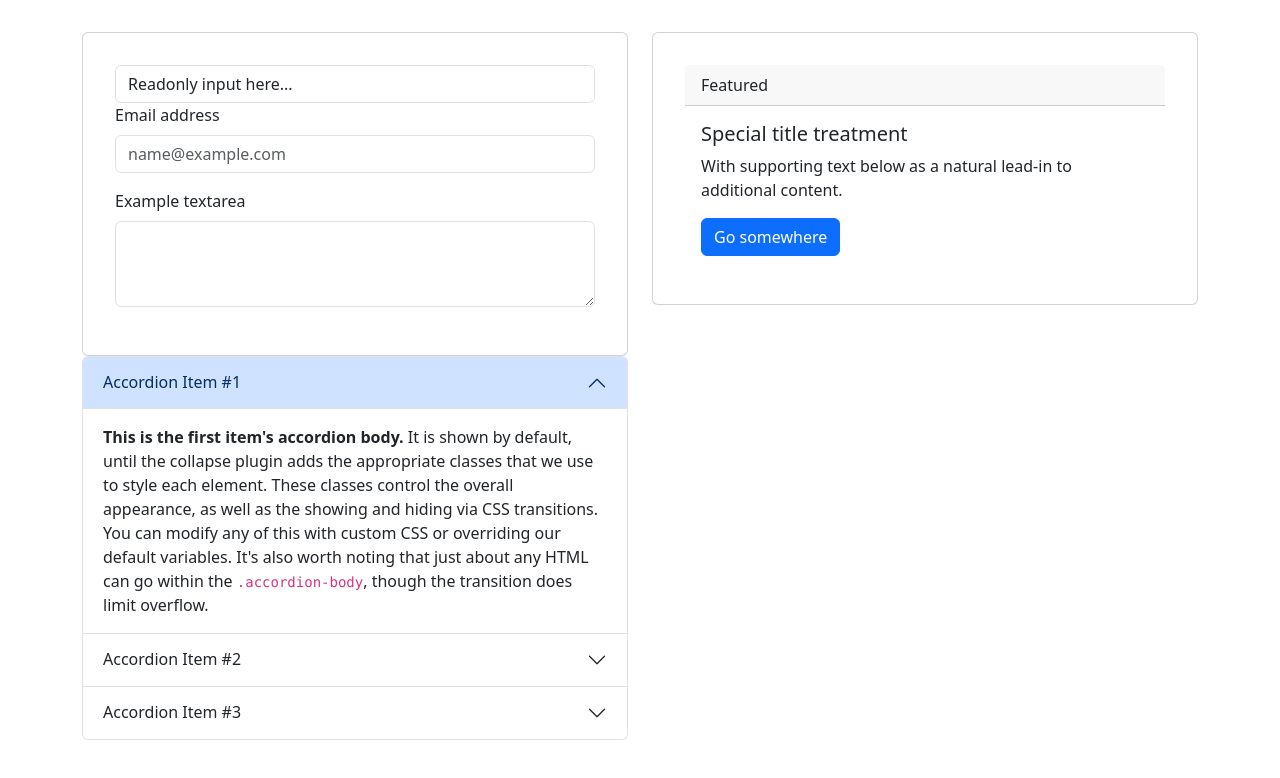
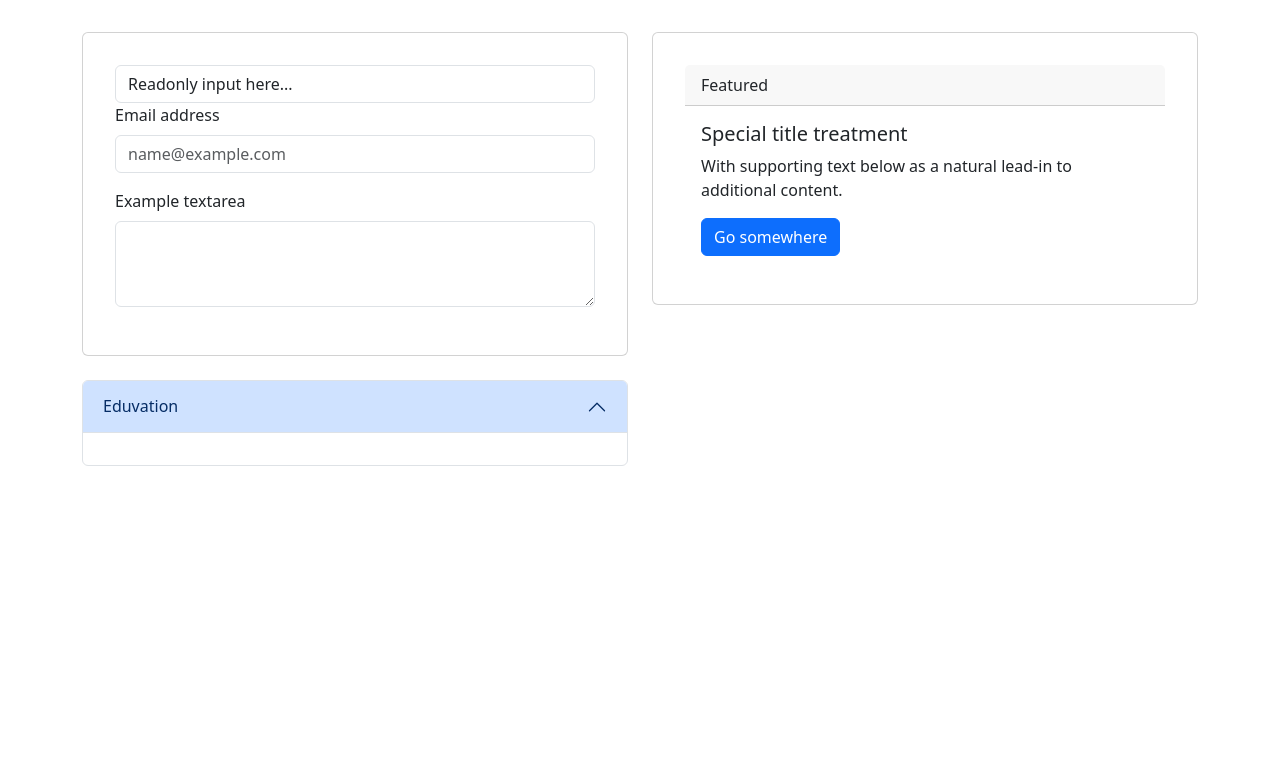
Before and after one commit to melkamu372/CV-Application-generator, a React (Vite) app: page / in a window 1280 px wide. Shown: the top 778 px of the page. Built offline with nearby package versions, Linux system fonts and the light colour scheme.

Commit message:
change the page format

```diff
--- a/src/component/App.jsx
+++ b/src/component/App.jsx
@@ -40,6 +40,9 @@ function App() {
     />
   </div>
   </div>
+  <div>
+    <br></br>
+  </div>
   <div className="accordion" id="accordionExample">
   <div className="accordion-item">
     <h2 className="accordion-header" id="headingOne">
@@ -51,86 +54,16 @@ function App() {
         aria-expanded="true"
         aria-controls="collapseOne"
       >
-        Accordion Item #1
+      Eduvation
       </button>
     </h2>
     <div
       id="collapseOne"
       className="accordion-collapse collapse show"
       aria-labelledby="headingOne"
-      data-bs-parent="#accordionExample"
-    >
+      data-bs-parent="#accordionExample">
       <div className="accordion-body">
-        <strong>This is the first item's accordion body.</strong> It is shown by
-        default, until the collapse plugin adds the appropriate classes that we
-        use to style each element. These classes control the overall appearance,
-        as well as the showing and hiding via CSS transitions. You can modify
-        any of this with custom CSS or overriding our default variables. It's
-        also worth noting that just about any HTML can go within the{" "}
-        <code>.accordion-body</code>, though the transition does limit overflow.
-      </div>
-    </div>
-  </div>
 
-  <div className="accordion-item">
-    <h2 className="accordion-header" id="headingTwo">
-      <button
-        className="accordion-button collapsed"
-        type="button"
-        data-bs-toggle="collapse"
-        data-bs-target="#collapseTwo"
-        aria-expanded="false"
-        aria-controls="collapseTwo"
-      >
-        Accordion Item #2
-      </button>
-    </h2>
-    <div
-      id="collapseTwo"
-      className="accordion-collapse collapse"
-      aria-labelledby="headingTwo"
-      data-bs-parent="#accordionExample"
-    >
-      <div className="accordion-body">
-        <strong>This is the second item's accordion body.</strong> It is hidden
-        by default, until the collapse plugin adds the appropriate classes that
-        we use to style each element. These classes control the overall
-        appearance, as well as the showing and hiding via CSS transitions. You
-        can modify any of this with custom CSS or overriding our default
-        variables. It's also worth noting that just about any HTML can go within
-        the <code>.accordion-body</code>, though the transition does limit
-        overflow.
-      </div>
-    </div>
-  </div>
-  <div className="accordion-item">
-    <h2 className="accordion-header" id="headingThree">
-      <button
-        className="accordion-button collapsed"
-        type="button"
-        data-bs-toggle="collapse"
-        data-bs-target="#collapseThree"
-        aria-expanded="false"
-        aria-controls="collapseThree"
-      >
-        Accordion Item #3
-      </button>
-    </h2>
-    <div
-      id="collapseThree"
-      className="accordion-collapse collapse"
-      aria-labelledby="headingThree"
-      data-bs-parent="#accordionExample"
-    >
-      <div className="accordion-body">
-        <strong>This is the third item's accordion body.</strong> It is hidden
-        by default, until the collapse plugin adds the appropriate classes that
-        we use to style each element. These classes control the overall
-        appearance, as well as the showing and hiding via CSS transitions. You
-        can modify any of this with custom CSS or overriding our default
-        variables. It's also worth noting that just about any HTML can go within
-        the <code>.accordion-body</code>, though the transition does limit
-        overflow.
       </div>
     </div>
   </div>
```
